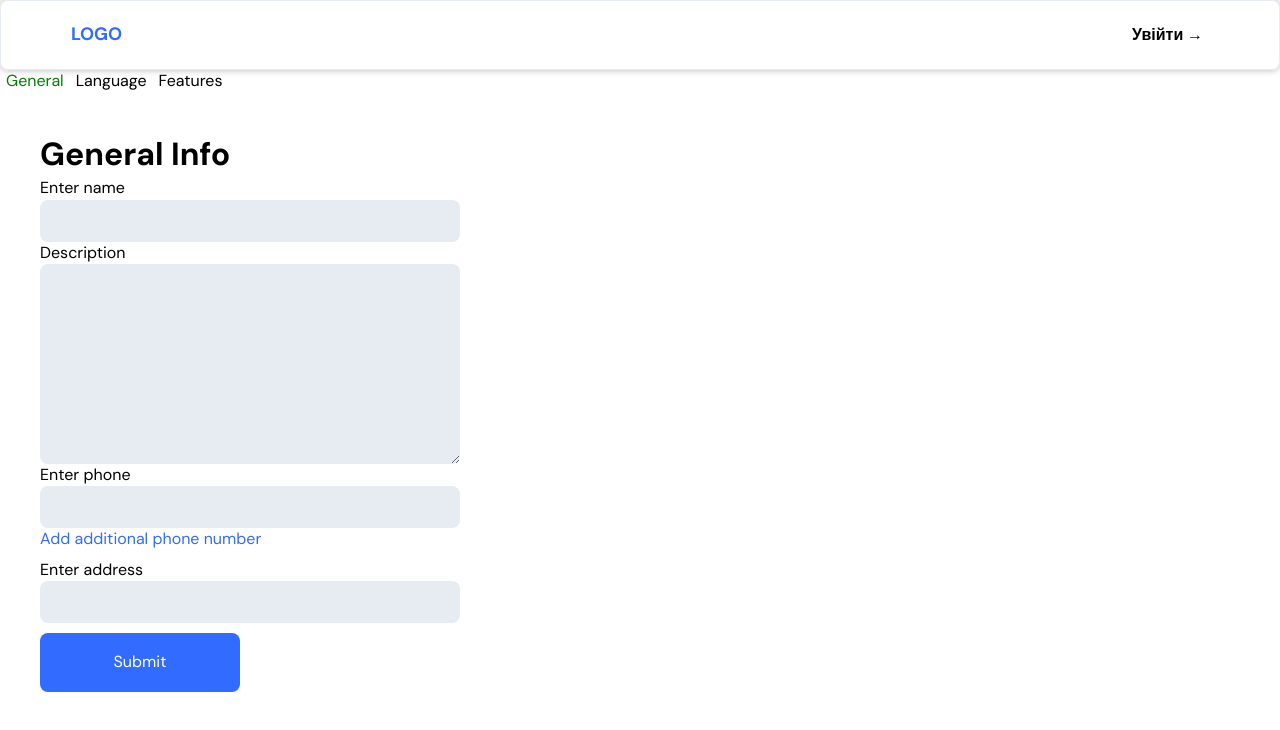
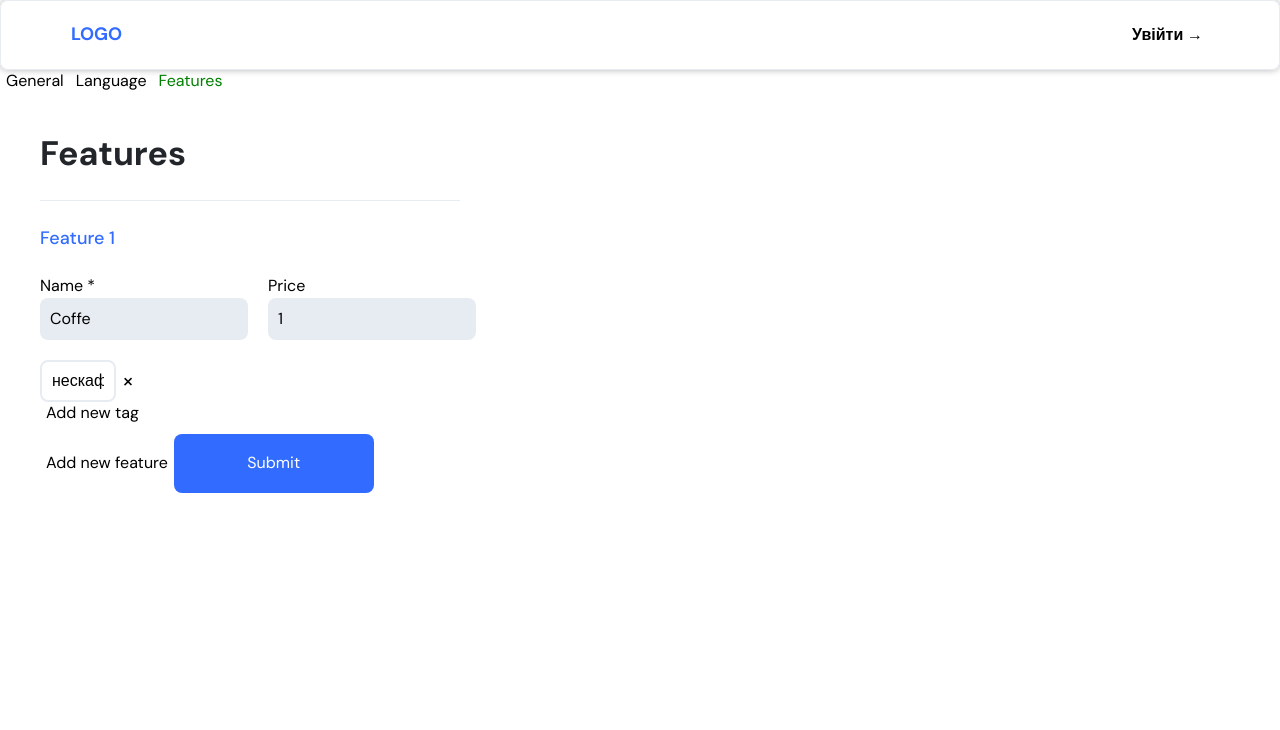
Before and after one commit to YevhenSoldatov1998/olga-lessons, a React (Create React App) app: page /manage-coworking/create in a window 1280 px wide. Shown: the top 730 px of the page. Built offline with nearby package versions, Linux system fonts and the light colour scheme.

Commit message:
lesson-11

```diff
--- /dev/null
+++ b/src/components/UI/Divider/index.tsx
@@ -0,0 +1,9 @@
+import React from 'react';
+
+const Divider = (props: { className?: string }) => {
+  return (
+    <div {...props} style={{height: 1, width: '100%', backgroundColor: `var(--color-grayscale-c6`}}/>
+  );
+};
+
+export default Divider;
--- a/src/components/UI/TextField/index.module.scss
+++ b/src/components/UI/TextField/index.module.scss
@@ -7,6 +7,13 @@
   height: 42px;
   border-radius: 8px;
 
+  &Tag {
+    border: 2px solid var(--color-grayscale-c6);
+    background: transparent;
+    position: relative;
+
+  }
+
   &.Error {
     border: 1px solid var(--color-red);
   }
--- a/src/components/UI/TextField/index.tsx
+++ b/src/components/UI/TextField/index.tsx
@@ -3,8 +3,8 @@ import React, {
   forwardRef,
   ForwardRefRenderFunction,
 } from "react";
-import { Typography } from "components/Typography";
-import { ColorEnum } from "helpers/types";
+import {Typography} from "components/Typography";
+import {ColorEnum} from "helpers/types";
 import s from "./index.module.scss";
 import classNames from "classnames/bind";
 
@@ -15,24 +15,29 @@ type TextFieldProps = {
   onChange: (e: ChangeEvent<HTMLInputElement>) => void;
   error?: string;
   placeholder?: string;
-  type?: "text" | "password";
+  type?: "text" | "password" | "number";
   name: string;
   label?: string;
+  className?: string
+  classNameInput?: string,
+  view?: 'default' | 'tag'
 };
 
 const TextField: ForwardRefRenderFunction<HTMLInputElement, TextFieldProps> = (
-  { error, type = "text", label, ...props },
+  {error, type = "text", label, className, classNameInput, view = 'default', ...props},
   ref
 ) => {
   return (
-    <div className="flex flex-col">
+    <div className={`flex flex-col ${className || ''} ${cx('Component')}`}>
       {label ? <label htmlFor={props.name}>{label}</label> : null}
       <input
         ref={ref}
         id={props.name}
-        className={cx("TextField", {
+        className={cx("TextField", classNameInput || '', {
           Error: error,
+          TextFieldTag: view === 'tag'
         })}
+
         type={type}
         {...props}
       />
--- /dev/null
+++ b/src/pages/ManageCoworking/components/Features/Tags/index.module.scss
@@ -0,0 +1,13 @@
+.Tags {
+  display: grid;
+  grid-template-columns: repeat(4, 100px);
+  gap: 20px;
+
+  input {
+    width: 100%;
+  }
+}
+
+.BtnRemove {
+  font-size: 22px;
+}
--- /dev/null
+++ b/src/pages/ManageCoworking/components/Features/Tags/index.tsx
@@ -0,0 +1,45 @@
+import React from 'react';
+import {useFieldArray, useFormContext} from "react-hook-form";
+import {TagType} from "types";
+import TextField from "components/UI/TextField";
+import s from './index.module.scss'
+
+const Tags = ({path}: { path: string }) => {
+  const {control, watch, register} = useFormContext()
+
+  const {fields, append, remove} = useFieldArray({
+    control: control,
+    name: path // ... features.0.tags.0.value:
+  })
+
+  const tags = watch(path) as TagType[]
+
+  const addNewTag = () => {
+    append({value: ''} as TagType)
+  }
+
+
+  return (
+    <>
+      <div className={s.Tags}>
+        {fields.map((field, index) => {
+          const tag = field as TagType & { id: string }
+          return (
+            <div key={tag.id} className='flex items-center'>
+              <TextField
+                view='tag'
+                {...register(`${path}.${index}.value`)}
+              />
+              <button className={s.BtnRemove}
+                      onClick={() => remove(index)}
+                      type='button'>&times;</button>
+            </div>
+          )
+        })}
+      </div>
+      <button onClick={addNewTag}>Add new tag</button>
+    </>
+  );
+};
+
+export default Tags;
--- /dev/null
+++ b/src/pages/ManageCoworking/components/Features/index.module.scss
@@ -0,0 +1,6 @@
+.MainInfo {
+  display: grid;
+  grid-template-columns: repeat(2, 1fr);
+  gap: 20px;
+  margin-bottom: 20px;
+}
--- a/src/pages/ManageCoworking/components/Features/index.tsx
+++ b/src/pages/ManageCoworking/components/Features/index.tsx
@@ -1,39 +1,74 @@
 import React from "react";
-import {Controller, useFieldArray, useForm} from "react-hook-form";
+import {FormProvider, useFieldArray, useForm} from "react-hook-form";
 import {FeaturesForm} from "types";
-
+import {Typography} from "../../../../components/modules";
+import Divider from "components/UI/Divider";
+import {ColorEnum, FontWeight, TypographyVariant} from "helpers/types";
+import TextField from "components/UI/TextField";
+import s from './index.module.scss'
+import Tags from "./Tags";
 
 const initialForm: FeaturesForm = {
-  features: [{name: 'Coffe', price: 1, tags: [{value: 'нескафе'}]}]
+  features: [{name: 'Coffe', price: 1, tags: [{value: 'нескафе'}]}],
+
 }
 
 function Features() {
-  const {
-    handleSubmit,
-    control,
-    register,
-    formState: {errors},
-  } = useForm<FeaturesForm>({
+  const methods = useForm<FeaturesForm>({
     defaultValues: initialForm
   });
-  const {fields, append} = useFieldArray({control: control, name: 'features'})
 
+  const {fields, append} = useFieldArray({control: methods.control, name: 'features'})
   const onSubmit = (data: any) => {
     console.log(data);
   };
 
   return (
+    <FormProvider {...methods}>
       <form
-      onSubmit={handleSubmit(onSubmit)}
+        onSubmit={methods.handleSubmit(onSubmit)}
         style={{maxWidth: 500, padding: 40}}
       >
-      <h1>Features</h1>
+        <Typography variant={TypographyVariant.h34} weight={FontWeight.Bold}
+                    color={ColorEnum.grayscale_c2}>Features</Typography>
+        <Divider className='my-4'/>
 
         {fields?.map((feature, index) => (
-        <div>
-          <input type="text" {...register(`features.${index}.name`)}/>
-          <input type="number" {...register(`features.${index}.price`)}/>
+          <div key={feature?.id}>
+            <Typography
+              variant={TypographyVariant.h18}
+              color={ColorEnum.blue}
+              weight={FontWeight.Medium}
+              className='mb-4'
+            >Feature {index + 1}</Typography>
 
+            <div className={s.MainInfo}>
+              <TextField
+                error={methods.formState.errors.features?.[index]?.name?.message}
+                label={'Name *'}
+                type="text"
+                {...methods.register(`features.${index}.name`, {
+                  required: {
+                    value: true,
+                    message: 'Field is required'
+                  }
+                })}
+              />
+              <TextField
+                error={methods.formState.errors.features?.[index]?.price?.message}
+                label={'Price'}
+                type="number"
+                {...methods.register(`features.${index}.price`, {
+                  required: {
+                    value: true,
+                    message: 'Field is required'
+                  }
+                })}
+              />
+
+            </div>
+
+            <Tags path={`features.${index}.tags`}/>
           </div>
         ))}
         <button onClick={() => append({name: '', price: 0, tags: []})}>Add new feature</button>
@@ -53,6 +88,7 @@ function Features() {
           Submit
         </button>
       </form>
+    </FormProvider>
   );
 }
 
--- a/src/pages/ManageCoworking/index.tsx
+++ b/src/pages/ManageCoworking/index.tsx
@@ -14,7 +14,7 @@ const initialValue: CoworkingData = {
   features: null
 }
 const ManageCoworking = () => {
-  const [currentStep, setCurrentStep] = useState<Steps>(Steps.GENERAL)
+  const [currentStep, setCurrentStep] = useState<Steps>(Steps.FEATURES)
   const [data, setData] = useState<CoworkingData>(initialValue)
   console.log('coworking data', data)
 
@@ -23,6 +23,7 @@ const ManageCoworking = () => {
 
       <nav>
         {steps.map(s => <button
+          key={s}
           style={{color: currentStep === s ? "green" : "black"}}
           onClick={() => setCurrentStep(s)}>{s}</button>)}
       </nav>
```
Lines whose indentation alone changed are shown as unchanged.
